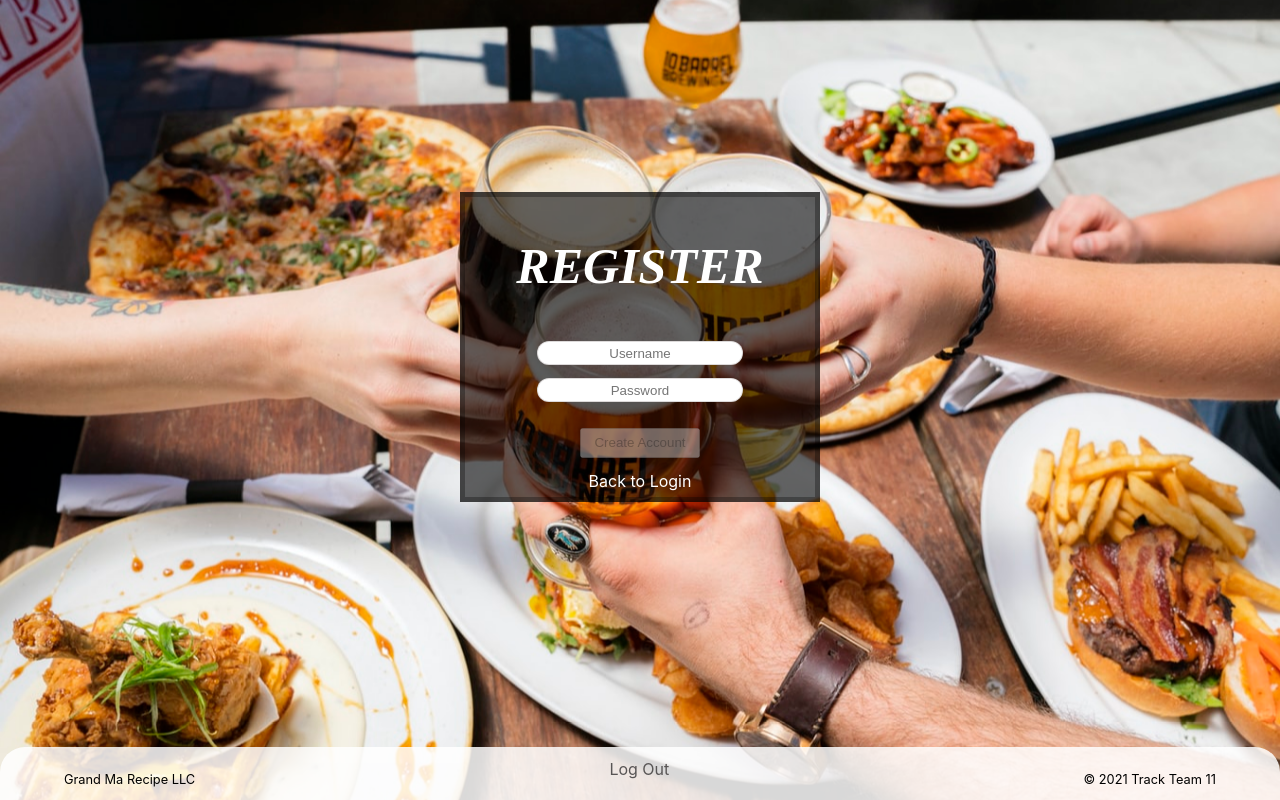
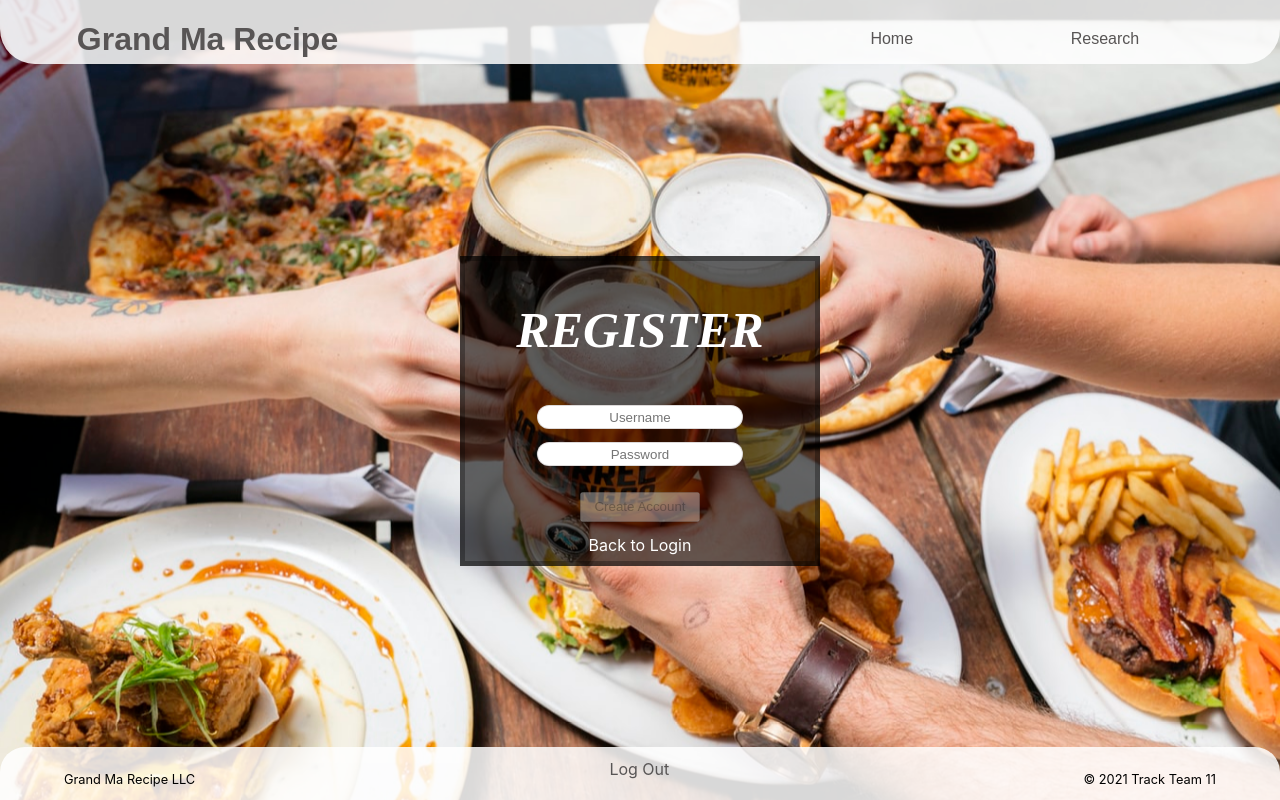
Before and after one commit to Build-Week-Grandma-s-Recipes/front-end, a React (Create React App) app in the folder front-end/: page /register in a window 1280 px wide. Built offline with nearby package versions, Linux system fonts and the light colour scheme.

Commit message:
Maybe messed up file structure, will need to go over before merge

```diff
--- /dev/null
+++ b/front-end/src/ComponentUnit2/Footer.js
@@ -0,0 +1,25 @@
+import React from 'react'
+import {Link} from 'react-router-dom'
+// import './css/HeaderFooter.css'
+// import './cssPage/Footer.css'
+
+
+function Footer(){
+
+    function clearLocal(){
+        localStorage.clear()
+    }
+    return(
+        <div className="footerDiv">
+            <div>
+                <p>Grand Ma Recipe LLC</p>
+                <Link to='/' onClick={clearLocal} className="logOutLink">Log Out</Link>
+                <p>© 2021 Track Team 11</p>
+            </div>
+        </div>
+    )
+
+
+}
+
+export default Footer
--- /dev/null
+++ b/front-end/src/ComponentUnit2/Header.js
@@ -0,0 +1,34 @@
+import React from 'react'
+import {Link} from 'react-router-dom'
+// import {axiosWithAuth} from "./AxiosWithAuth"
+
+
+function Header(){
+
+    return(
+        <div className='back'>
+        <div className='navBar '>
+            <div className='mainText'>
+                <div className='myName'>
+                <h1>Grand Ma Recipe</h1>
+                </div>
+
+            </div>
+            <ul className="navList">
+                <li>
+                    <Link className='link' to='/home'>
+                       Home
+                    </Link>
+                </li>
+                <li>
+                    <Link className='link'  to='/research'>
+                      Research
+                    </Link>
+                </li>
+
+
+            </ul>
+        </div>
+        </div>
+    )}
+export default Header
--- a/front-end/src/ComponentUnit2/Registration.js
+++ b/front-end/src/ComponentUnit2/Registration.js
@@ -1,10 +1,11 @@
 import React, {useState, useEffect} from 'react'
-import styled from 'styled-components'
+// import styled from 'styled-components'
 import * as yup from 'yup'
 import axios from 'axios'
 import './css/register.css'
 import {Link} from 'react-router-dom'
-import Footer from '../ComponentUnit3/Footer'
+import Footer from '../ComponentUnit2/Footer'
+import Header from '../ComponentUnit2/Header'
 
 const schema = yup.object().shape({
     username: yup.string().required('Username required.'),
@@ -51,6 +52,7 @@ const onSubmit = evt=>{
     return (
         <div className='img'>
         <div className='regBox' >
+            <div className='headerDiv'><Header/></div>
             <form className='regForm' onSubmit={onSubmit}>
                 <h1>Register</h1>
             <input
--- a/front-end/src/ComponentUnit2/css/register.css
+++ b/front-end/src/ComponentUnit2/css/register.css
@@ -5,6 +5,9 @@ background-repeat: no-repeat;
 background-attachment: fixed;
 background-position: center;
 height: 100vh;
+}
+.headerDiv{
+    width:100%;
 }
 
 .regBox{
--- a/front-end/src/ComponentUnit3/css/HeaderFoot.css
+++ b/front-end/src/ComponentUnit3/css/HeaderFoot.css
@@ -22,7 +22,7 @@
 
 .logOutLink:hover{
         color:#fb5a29;
-        transform: scale(1.2);
+        /* transform: scale(1.2); */
     }
 .navBar{
     display: flex;
```
Also changed, not shown: 1 other file (tests, documents, lock files or other folders).
